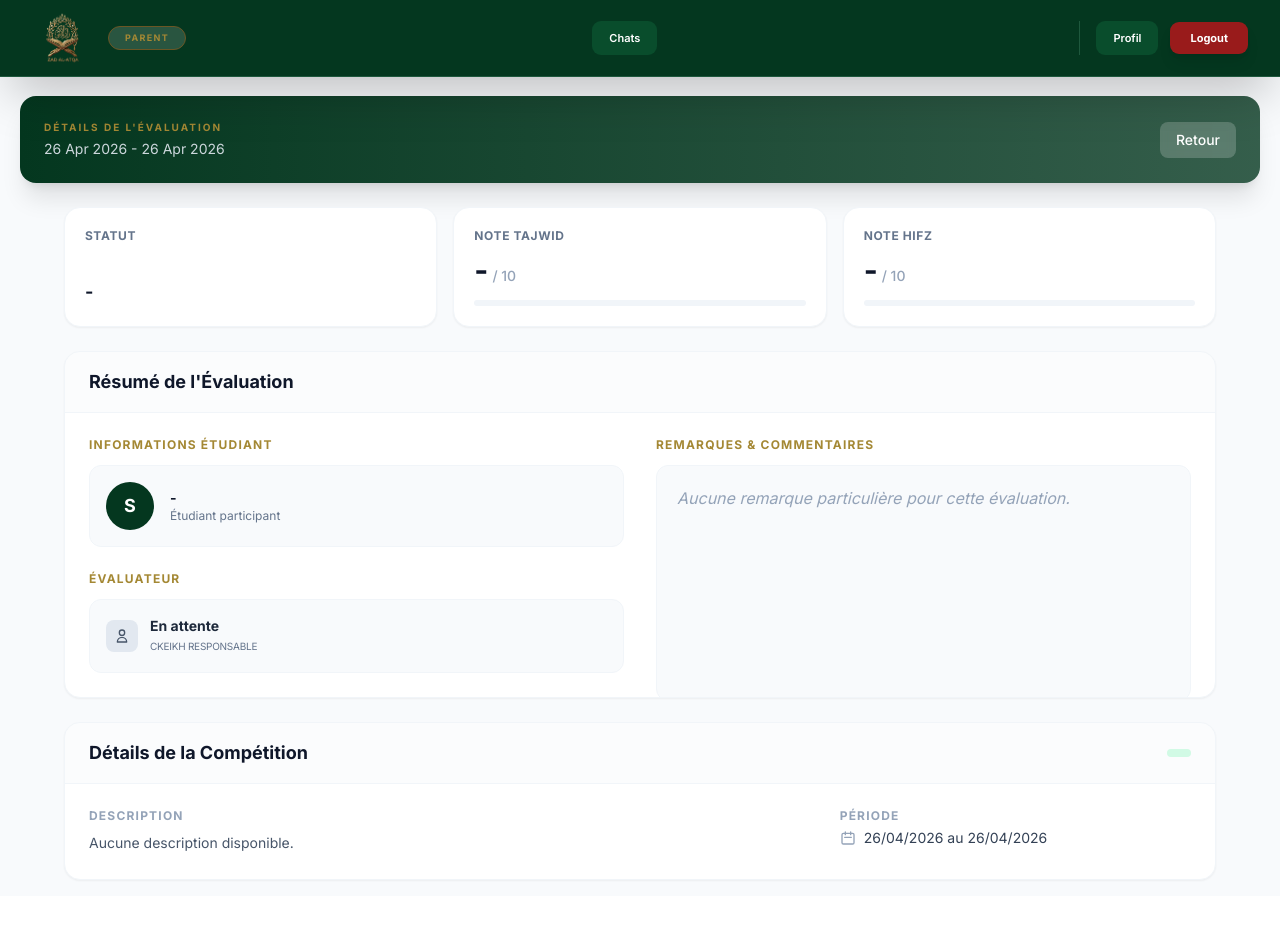
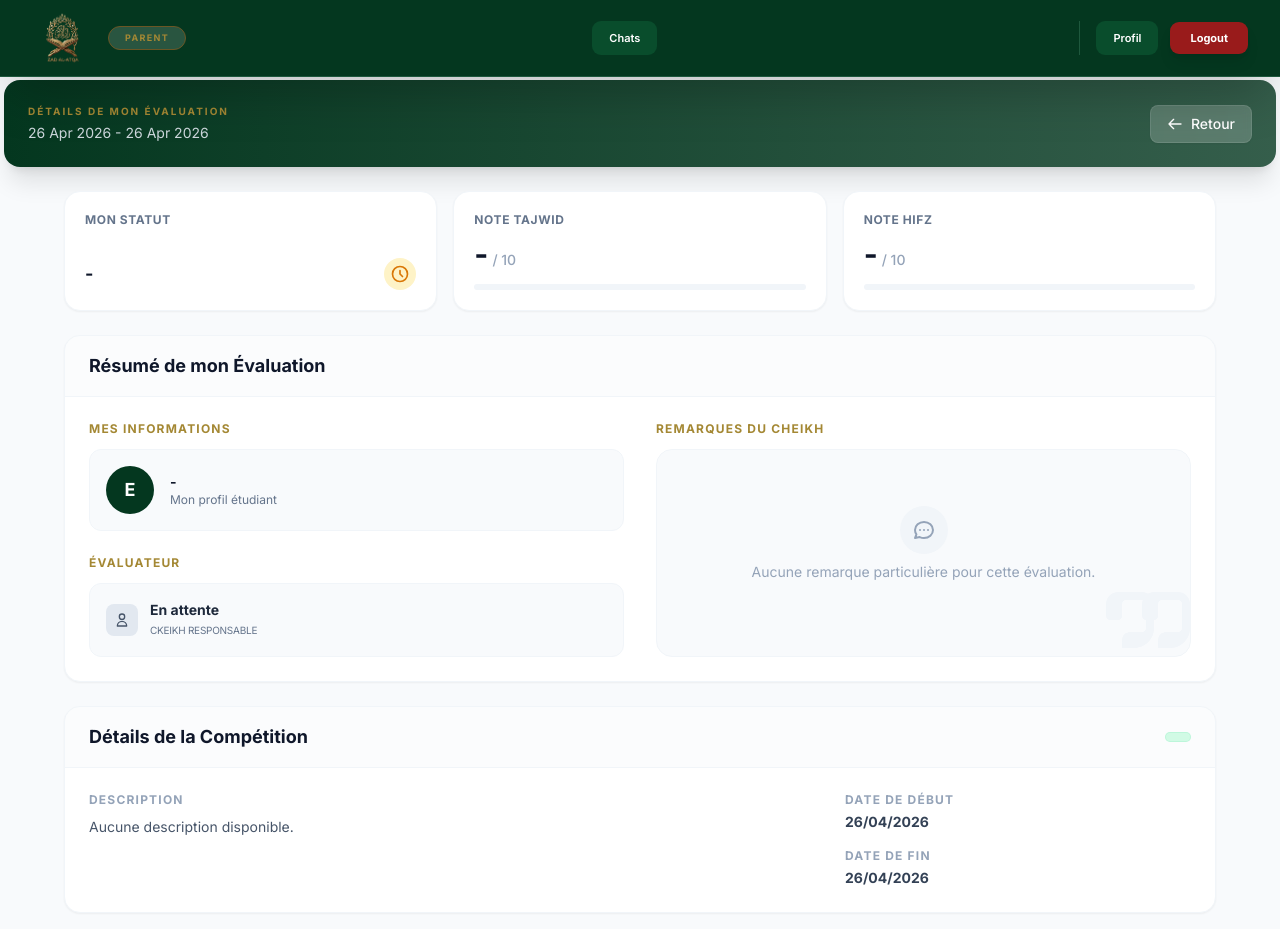
Before and after one commit to ELMehdi877/ZAD-AL-ATQA-sans-DOCKER, a Laravel app: template resources/views/student/competitions/evaluation.blade.php in a window 1280 px wide. Before the commit the page ends 881 px from the top, so only its background shows below. Run offline with Laravel 12, Linux system fonts and the light colour scheme; the template is opened without the code that fills it, so the values that code supplies are empty; parts of the project's set-up code (start-up, migrations or seed data) failed here and were passed over; some libraries are stand-ins or nearby versions.

Commit message:
fix: update evaluation details layout and improve styling for better readability

```diff
--- a/resources/views/student/competitions/evaluation.blade.php
+++ b/resources/views/student/competitions/evaluation.blade.php
@@ -1,78 +1,86 @@
 @extends('layouts.user-navbar')
 
+@section('title', 'Mon Évaluation de Compétition')
+
 @section('content')
-<div class="px-2 sm:px-4 py-4">
     <!-- Header Premium -->
-    <header class="mb-6 rounded-2xl bg-gradient-to-r from-[#04371f] to-[#04371f]/80 p-6 text-white shadow-xl flex flex-col gap-4 sm:flex-row sm:items-center sm:justify-between">
+    <header class="mb-4 sm:mb-6 rounded-xl sm:rounded-2xl bg-gradient-to-r from-[#04371f] to-[#04371f]/80 p-4 sm:p-6 text-white shadow-xl flex flex-col gap-4 sm:flex-row sm:items-center sm:justify-between">
         <div>
-            <p class="text-[10px] font-bold uppercase tracking-[0.2em] text-[#a48834] mb-1">DÉTAILS DE L'ÉVALUATION</p>
-            <h2 class="text-2xl font-bold">{{ $competition->titre }}</h2>
-            <p class="mt-1 text-sm text-slate-200 opacity-90">{{ \Carbon\Carbon::parse($competition->date_debut)->format('d M Y') }} - {{ \Carbon\Carbon::parse($competition->date_fin)->format('d M Y') }}</p>
+            <p class="text-[9px] sm:text-[10px] font-bold uppercase tracking-[0.2em] text-[#a48834] mb-1">DÉTAILS DE MON ÉVALUATION</p>
+            <h2 class="text-xl sm:text-2xl font-bold leading-tight">{{ $competition->titre }}</h2>
+            <p class="mt-1 text-xs sm:text-sm text-slate-200 opacity-90 truncate max-w-xs sm:max-w-none">
+                {{ \Carbon\Carbon::parse($competition->date_debut)->translatedFormat('d M Y') }} - {{ \Carbon\Carbon::parse($competition->date_fin)->translatedFormat('d M Y') }}
+            </p>
         </div>
-        <a href="{{ route('student.participations') }}" class="inline-flex items-center justify-center rounded-lg bg-white/20 px-4 py-2 text-sm font-medium text-white hover:bg-white/30 backdrop-blur-sm transition">
+        <a href="{{ route('student.participations') }}" class="inline-flex w-full sm:w-auto items-center justify-center rounded-lg bg-white/20 px-4 py-2.5 sm:py-2 text-sm font-medium text-white hover:bg-white/30 backdrop-blur-sm transition shadow-sm border border-white/10">
+            <svg class="w-4 h-4 mr-2" fill="none" stroke="currentColor" viewBox="0 0 24 24"><path stroke-linecap="round" stroke-linejoin="round" stroke-width="2" d="M10 19l-7-7m0 0l7-7m-7 7h18"></path></svg>
             Retour
         </a>
     </header>
 
-    <div class="mx-auto max-w-6xl space-y-6">
+    <div class="mx-auto max-w-6xl space-y-6 pb-4">
         <!-- Stats Cards -->
-        <div class="grid grid-cols-1 gap-4 sm:grid-cols-3">
-            <div class="rounded-2xl bg-white p-5 shadow-sm border border-slate-100 flex flex-col justify-between">
-                <p class="text-xs font-bold uppercase tracking-wider text-slate-500">Statut</p>
+        <div class="grid grid-cols-1 md:grid-cols-3 gap-4">
+            <div class="rounded-2xl bg-white p-4 sm:p-5 shadow-sm border border-slate-100 flex flex-col justify-between">
+                <p class="text-[10px] sm:text-xs font-bold uppercase tracking-wider text-slate-500">Mon Statut</p>
                 <div class="mt-2 flex items-center justify-between">
-                    <span class="text-lg font-bold text-slate-900 capitalize">{{ $participation->statut ?? '-' }}</span>
+                    <span class="text-base sm:text-lg font-bold text-slate-900 capitalize">{{ $participation->statut ?? '-' }}</span>
                     @if(($participation->statut ?? '') === 'valide' || ($participation->statut ?? '') === 'accepte')
-                        <div class="h-8 w-8 rounded-full bg-emerald-100 flex items-center justify-center text-emerald-600">
+                        <div class="h-8 w-8 rounded-full bg-emerald-100 flex items-center justify-center text-emerald-600 shadow-inner">
                             <svg class="h-5 w-5" fill="currentColor" viewBox="0 0 20 20"><path fill-rule="evenodd" d="M10 18a8 8 0 100-16 8 8 0 000 16zm3.707-9.293a1 1 0 00-1.414-1.414L9 10.586 7.707 9.293a1 1 0 00-1.414 1.414l2 2a1 1 0 001.414 0l5-5z" clip-rule="evenodd"></path></svg>
+                        </div>
+                    @else
+                         <div class="h-8 w-8 rounded-full bg-amber-100 flex items-center justify-center text-amber-600">
+                            <svg class="h-5 w-5" fill="none" stroke="currentColor" viewBox="0 0 24 24"><path stroke-linecap="round" stroke-linejoin="round" stroke-width="2" d="M12 8v4l3 3m6-3a9 9 0 11-18 0 9 9 0 0118 0z"></path></svg>
                         </div>
                     @endif
                 </div>
             </div>
 
-            <div class="rounded-2xl bg-white p-5 shadow-sm border border-slate-100">
-                <p class="text-xs font-bold uppercase tracking-wider text-slate-500">Note Tajwid</p>
+            <div class="rounded-2xl bg-white p-4 sm:p-5 shadow-sm border border-slate-100">
+                <p class="text-[10px] sm:text-xs font-bold uppercase tracking-wider text-slate-500">Note Tajwid</p>
                 <div class="mt-2 flex items-baseline gap-1">
-                    <span class="text-3xl font-bold text-slate-900">{{ $participation->note_tajwid ?? '-' }}</span>
-                    <span class="text-sm text-slate-400 font-medium">/ 10</span>
+                    <span class="text-2xl sm:text-3xl font-bold text-slate-900">{{ $participation->note_tajwid ?? '-' }}</span>
+                    <span class="text-xs sm:text-sm text-slate-400 font-medium">/ 10</span>
                 </div>
                 <div class="mt-3 w-full bg-slate-100 h-1.5 rounded-full overflow-hidden">
-                    <div class="bg-amber-500 h-full rounded-full" style="width: {{ (($participation->note_tajwid ?? 0) * 10) }}%"></div>
+                    <div class="bg-amber-500 h-full rounded-full transition-all duration-1000 ease-out" style="width: {{ (($participation->note_tajwid ?? 0) * 10) }}%"></div>
                 </div>
             </div>
 
-            <div class="rounded-2xl bg-white p-5 shadow-sm border border-slate-100">
-                <p class="text-xs font-bold uppercase tracking-wider text-slate-500">Note Hifz</p>
+            <div class="rounded-2xl bg-white p-4 sm:p-5 shadow-sm border border-slate-100">
+                <p class="text-[10px] sm:text-xs font-bold uppercase tracking-wider text-slate-500">Note Hifz</p>
                 <div class="mt-2 flex items-baseline gap-1">
-                    <span class="text-3xl font-bold text-slate-900">{{ $participation->note_hifz ?? '-' }}</span>
-                    <span class="text-sm text-slate-400 font-medium">/ 10</span>
+                    <span class="text-2xl sm:text-3xl font-bold text-slate-900">{{ $participation->note_hifz ?? '-' }}</span>
+                    <span class="text-xs sm:text-sm text-slate-400 font-medium">/ 10</span>
                 </div>
                 <div class="mt-3 w-full bg-slate-100 h-1.5 rounded-full overflow-hidden">
-                    <div class="bg-emerald-500 h-full rounded-full" style="width: {{ (($participation->note_hifz ?? 0) * 10) }}%"></div>
+                    <div class="bg-emerald-500 h-full rounded-full transition-all duration-1000 ease-out" style="width: {{ (($participation->note_hifz ?? 0) * 10) }}%"></div>
                 </div>
             </div>
         </div>
 
         <div class="grid grid-cols-1 gap-6 lg:grid-cols-12">
-            <!-- Details Competition -->
+            <!-- Details Evaluation -->
             <div class="lg:col-span-12">
                  <div class="rounded-2xl bg-white shadow-sm border border-slate-100 overflow-hidden">
                     <div class="border-b border-slate-100 bg-slate-50/50 px-6 py-4">
-                        <h2 class="text-lg font-bold text-slate-900">Résumé de l'Évaluation</h2>
+                        <h2 class="text-lg font-bold text-slate-900">Résumé de mon Évaluation</h2>
                     </div>
                     <div class="p-6">
                         <div class="grid grid-cols-1 md:grid-cols-2 gap-8">
                              <!-- Info Section -->
                              <div class="space-y-6">
                                 <div>
-                                    <h3 class="text-xs font-bold text-[#a48834] uppercase tracking-widest mb-3">Informations Étudiant</h3>
+                                    <h3 class="text-xs font-bold text-[#a48834] uppercase tracking-widest mb-3">Mes Informations</h3>
                                     <div class="bg-slate-50 rounded-xl p-4 border border-slate-100">
                                         <div class="flex items-center gap-4">
                                             <div class="h-12 w-12 rounded-full bg-[#04371f] text-white flex items-center justify-center font-bold text-lg">
-                                                {{ strtoupper(substr($student->user->nom ?? 'S', 0, 1)) }}
+                                                {{ strtoupper(substr($student->user->nom ?? 'E', 0, 1)) }}
                                             </div>
                                             <div>
                                                 <p class="text-sm font-bold text-slate-900">{{ $student->user->nom ?? '-' }} {{ $student->user->prenom ?? '' }}</p>
-                                                <p class="text-xs text-slate-500">Étudiant participant</p>
+                                                <p class="text-xs text-slate-500">Mon profil étudiant</p>
                                             </div>
                                         </div>
                                     </div>
@@ -95,14 +103,26 @@
                              </div>
 
                              <!-- Remarque Section -->
-                             <div>
-                                <h3 class="text-xs font-bold text-[#a48834] uppercase tracking-widest mb-3">Remarques & Commentaires</h3>
-                                <div class="bg-slate-50 rounded-xl p-5 border border-slate-100 h-full">
-                                    <div class="prose prose-sm text-slate-600 italic">
+                             <div class="flex flex-col h-full mt-4 md:mt-0">
+                                <h3 class="text-[10px] sm:text-xs font-bold text-[#a48834] uppercase tracking-widest mb-3">Remarques du Cheikh</h3>
+                                <div class="bg-[#f8fafc] rounded-2xl p-5 sm:p-6 border border-slate-100 flex-1 relative overflow-hidden group hover:border-[#a48834]/30 transition-colors duration-300 min-h-[160px]">
+                                    <!-- Decorative Quote Icon -->
+                                    <div class="absolute -right-2 -bottom-2 text-slate-100 group-hover:text-[#a48834]/5 transition-colors duration-500 pointer-events-none">
+                                        <svg class="w-16 h-16 sm:w-24 sm:h-24" fill="currentColor" viewBox="0 0 24 24"><path d="M14.017 21L14.017 18C14.017 16.8954 14.9124 16 16.017 16H19.017C19.5693 16 20.017 15.5523 20.017 15V9C20.017 8.44772 19.5693 8 19.017 8H15.017C14.4647 8 14.017 8.44772 14.017 9V12C14.017 12.5523 13.5693 13 13.017 13H11.017C10.4647 13 10.017 12.5523 10.017 12V9C10.017 7.34315 11.3601 6 13.017 6H19.017C20.6739 6 22.017 7.34315 22.017 9V15C22.017 17.7614 19.7784 20 17.017 20H14.017V21ZM5.017 21L5.017 18C5.017 16.8954 5.91243 16 7.017 16H10.017C10.5693 16 11.017 15.5523 11.017 15V9C11.017 8.44772 10.5693 8 10.017 8H6.017C5.46472 8 5.017 8.44772 5.017 9V12C5.017 12.5523 4.56928 13 4.017 13H2.017C1.46472 13 1.017 12.5523 1.017 12V9C1.017 7.34315 2.36015 6 4.017 6H10.017C11.6739 6 13.017 7.34315 13.017 9V15C13.017 17.7614 10.7786 20 8.017 20H5.017V21Z"></path></svg>
+                                    </div>
+
+                                    <div class="relative z-10">
                                         @if($participation->remarque)
-                                            "{{ $participation->remarque }}"
+                                            <p class="text-sm sm:text-base text-slate-600 italic leading-relaxed whitespace-pre-line">
+                                                <span class="text-[#a48834] font-serif text-xl sm:text-2xl mr-1">"</span>{{ $participation->remarque }}<span class="text-[#a48834] font-serif text-xl sm:text-2xl ml-1">"</span>
+                                            </p>
                                         @else
-                                            <span class="text-slate-400">Aucune remarque particulière pour cette évaluation.</span>
+                                            <div class="flex flex-col items-center justify-center py-8 text-center">
+                                                <div class="w-12 h-12 bg-slate-100 rounded-full flex items-center justify-center text-slate-400 mb-2">
+                                                    <svg class="w-6 h-6" fill="none" stroke="currentColor" viewBox="0 0 24 24"><path stroke-linecap="round" stroke-linejoin="round" stroke-width="2" d="M8 12h.01M12 12h.01M16 12h.01M21 12c0 4.418-4.03 8-9 8a9.863 9.863 0 01-4.255-.949L3 20l1.395-3.72C3.512 15.042 3 13.574 3 12c0-4.418 4.03-8 9-8s9 3.582 9 8z"></path></svg>
+                                                </div>
+                                                <p class="text-sm text-slate-400">Aucune remarque particulière pour cette évaluation.</p>
+                                            </div>
                                         @endif
                                     </div>
                                 </div>
@@ -112,26 +132,27 @@
                  </div>
             </div>
 
-            <!-- Competition Details Info -->
+            <!-- Competition Details -->
             <div class="lg:col-span-12">
                 <div class="rounded-2xl bg-white shadow-sm border border-slate-100 overflow-hidden">
-                    <div class="border-b border-slate-100 bg-slate-50/50 px-6 py-4 flex items-center justify-between">
-                        <h2 class="text-lg font-bold text-slate-900">Détails de la Compétition</h2>
-                        <span class="rounded-full bg-emerald-100 px-3 py-1 text-xs font-bold text-emerald-700 capitalize">{{ $competition->statut }}</span>
+                    <div class="border-b border-slate-100 bg-slate-50/50 px-4 sm:px-6 py-4 flex flex-col sm:flex-row sm:items-center justify-between gap-2">
+                        <h2 class="text-base sm:text-lg font-bold text-slate-900">Détails de la Compétition</h2>
+                        <span class="inline-flex w-fit rounded-full bg-emerald-100 px-3 py-1 text-[10px] sm:text-xs font-bold text-emerald-700 capitalize border border-emerald-200/50">{{ $competition->statut }}</span>
                     </div>
-                    <div class="p-6">
-                        <div class="grid grid-cols-1 md:grid-cols-3 gap-6">
+                    <div class="p-4 sm:p-6">
+                        <div class="grid grid-cols-1 md:grid-cols-3 gap-6 sm:gap-8">
                             <div class="md:col-span-2">
-                                <p class="text-xs font-bold text-slate-400 uppercase tracking-widest mb-2">Description</p>
+                                <p class="text-[10px] sm:text-xs font-bold text-slate-400 uppercase tracking-widest mb-3 sm:mb-2">Description</p>
                                 <p class="text-sm text-slate-600 leading-relaxed">{{ $competition->description ?: 'Aucune description disponible.' }}</p>
                             </div>
-                            <div class="space-y-4">
+                            <div class="grid grid-cols-2 md:grid-cols-1 gap-4 text-sm">
                                 <div>
-                                    <p class="text-xs font-bold text-slate-400 uppercase tracking-widest mb-1">Période</p>
-                                    <div class="flex items-center gap-2 text-sm text-slate-700">
-                                        <svg class="h-4 w-4 text-slate-400" fill="none" stroke="currentColor" viewBox="0 0 24 24"><path stroke-linecap="round" stroke-linejoin="round" stroke-width="2" d="M8 7V3m8 4V3m-9 8h10M5 21h14a2 2 0 002-2V7a2 2 0 00-2-2H5a2 2 0 00-2 2v12a2 2 0 002 2z"></path></svg>
-                                        <span>{{ \Carbon\Carbon::parse($competition->date_debut)->format('d/m/Y') }} au {{ \Carbon\Carbon::parse($competition->date_fin)->format('d/m/Y') }}</span>
-                                    </div>
+                                    <p class="text-[10px] sm:text-xs font-bold text-slate-400 uppercase tracking-widest mb-1">Date de début</p>
+                                    <p class="font-bold text-slate-700">{{ \Carbon\Carbon::parse($competition->date_debut)->format('d/m/Y') }}</p>
+                                </div>
+                                <div>
+                                    <p class="text-[10px] sm:text-xs font-bold text-slate-400 uppercase tracking-widest mb-1">Date de fin</p>
+                                    <p class="font-bold text-slate-700">{{ \Carbon\Carbon::parse($competition->date_fin)->format('d/m/Y') }}</p>
                                 </div>
                             </div>
                         </div>
@@ -140,5 +161,4 @@
             </div>
         </div>
     </div>
-</div>
 @endsection
```
